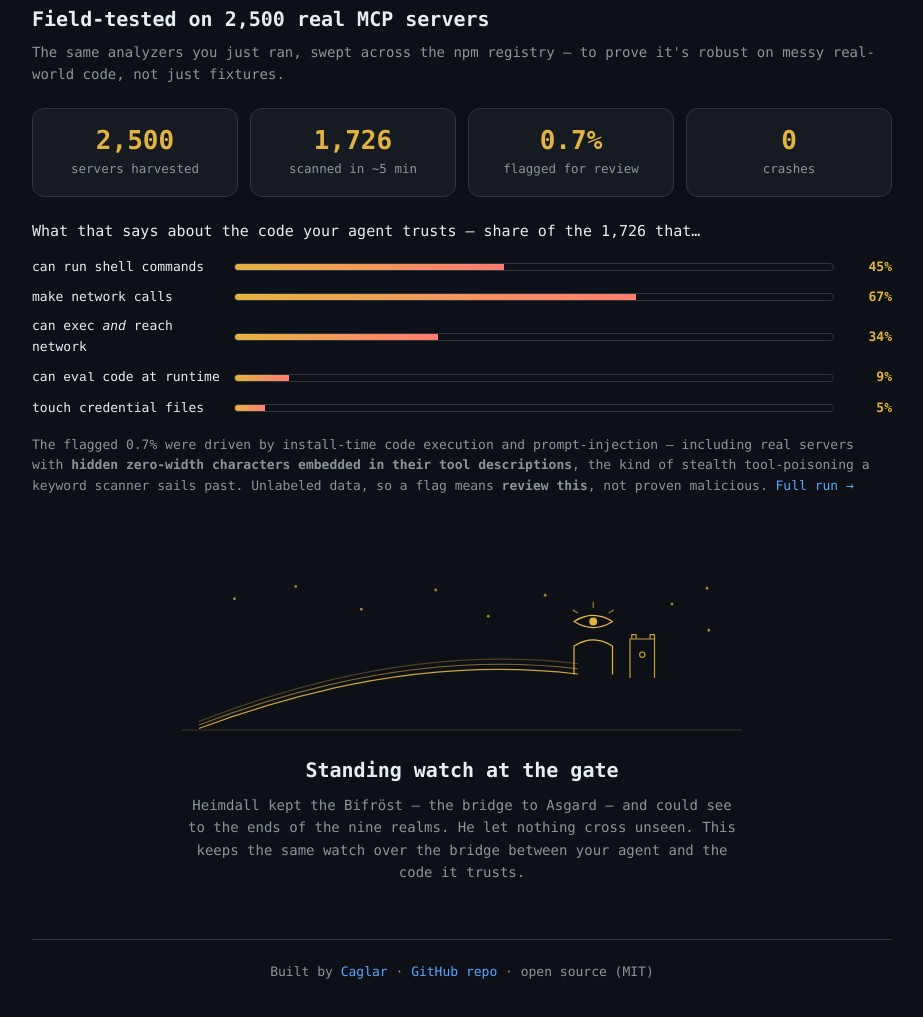
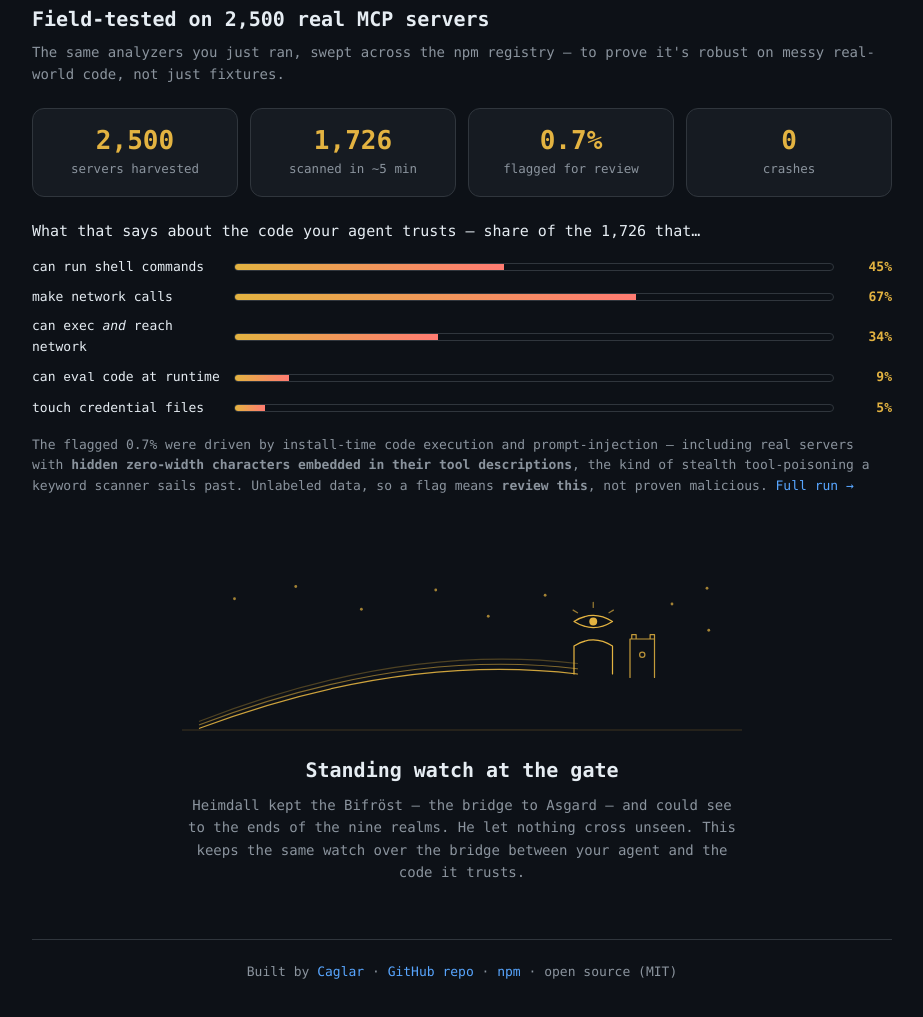
Before and after one commit to caglarbozkurt/mcp-heimdall, a website with bundled scripts: page pages/index.html in a window 1280 px wide. Shown: the part 1911-2928 px from the top of the page, without its empty margins (178-1101 px from the left). Built offline with nearby package versions, Linux system fonts and the light colour scheme.

Commit message:
ui: add npm link to both UI footers
Co-Authored-By: Claude Opus 4.8 <noreply@anthropic.com>

```diff
--- a/pages/index.html
+++ b/pages/index.html
@@ -235,6 +235,7 @@ npx mcp-heimdall-scan ./claude_desktop_config.json</pre>
   <footer>
     Built by <a href="https://github.com/caglarbozkurt" target="_blank" rel="noopener">Caglar</a>
     · <a href="https://github.com/caglarbozkurt/mcp-heimdall" target="_blank" rel="noopener">GitHub repo</a>
+    · <a href="https://www.npmjs.com/package/mcp-heimdall-scan" target="_blank" rel="noopener">npm</a>
     · open source (MIT)
   </footer>
 </div>
```
Also changed, not shown: ui/index.html (+1 -0 lines).
